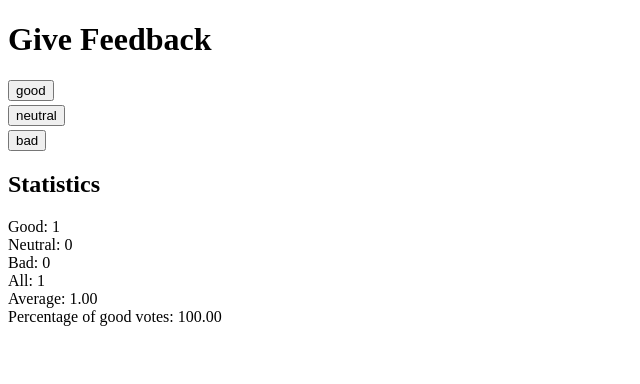
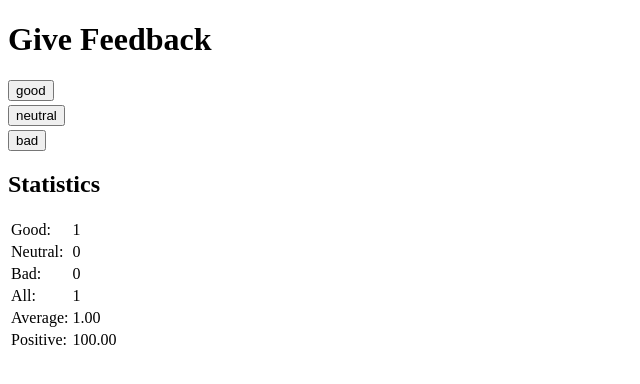
Before and after one commit to kevmhughes/fullstackopen, a React (Vite) app in the folder part1/unicafe/: page / in a window 1280 px wide. Both pictures are taken after a click on the button "good". Shown: the top 384 px of the page, without its empty margins (0-640 px from the left). Built offline with nearby package versions, Linux system fonts and the light colour scheme.

Commit message:
1.11*: unicafe step 6

```diff
--- a/part1/unicafe/src/App.jsx
+++ b/part1/unicafe/src/App.jsx
@@ -14,35 +14,32 @@
 
 const StatisticLine = ({ name, value }) => {
   return (
-    <div>
-      {name}: {value}
-    </div>
+    <tr>
+      <td>{name}:</td>
+      <td>{value}</td>
+    </tr>
   );
 };
 
 const Statistics = ({ title, good, neutral, bad }) => {
-  const statsStyle = {
-    display: "flex",
-    flexDirection: "column",
-  };
-
   const total = good + neutral + bad;
   const average = total == 0 ? 0 : ((good - bad) / total).toFixed(2);
   const goodAsPercentage = total == 0 ? 0 : ((good / total) * 100).toFixed(2);
 
   if (total > 0) {
     return (
-      <div style={statsStyle}>
+      <div>
         <h2>{title}</h2>
-        <StatisticLine name="Good" value={good} />
-        <StatisticLine name="Neutral" value={neutral} />
-        <StatisticLine name="Bad" value={bad} />
-        <StatisticLine name="All" value={total} />
-        <StatisticLine name="Average" value={average} />
-        <StatisticLine
-          name="Percentage of good votes"
-          value={goodAsPercentage}
-        />
+        <table>
+          <tbody>
+            <StatisticLine name="Good" value={good} />
+            <StatisticLine name="Neutral" value={neutral} />
+            <StatisticLine name="Bad" value={bad} />
+            <StatisticLine name="All" value={total} />
+            <StatisticLine name="Average" value={average} />
+            <StatisticLine name="Positive" value={goodAsPercentage} />
+          </tbody>
+        </table>
       </div>
     );
   } else {
```
